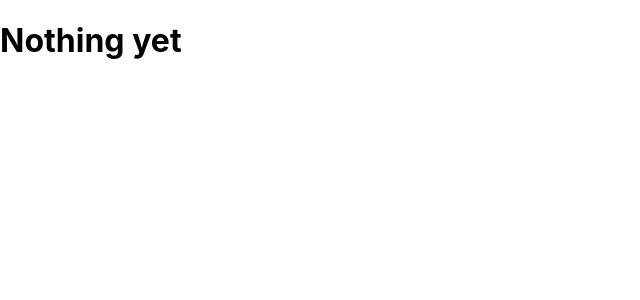
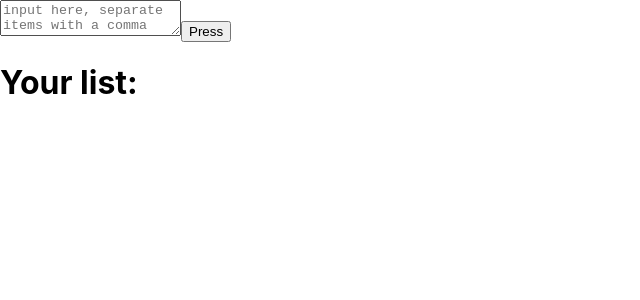
Before and after one commit to Basruhe/react-playground, a React (Create React App) app: page / in a window 1280 px wide. Shown: the top 300 px of the page, without its empty margins (0-640 px from the left). Built offline with nearby package versions, Linux system fonts and the light colour scheme.

Commit message:
working on input field

```diff
--- a/src/components/MapToList/MapToList.js
+++ b/src/components/MapToList/MapToList.js
@@ -8,18 +8,24 @@ export default class MappedList extends Component {
       ListItems: [],
     };
   }
+
+  handleSubmit() {
+    console.log("button pressed");
+  }
+
   render() {
-    return <h1>Nothing yet</h1>;
+    return (
+      <div>
+        <textarea
+          onChange={this.handleChange}
+          value={this.state.userInput}
+          placeholder="input here, separate items with a comma"
+        ></textarea>
+        <button onClick={this.handleSubmit}>Press</button>
+        <h1>Your list:</h1>
+      </div>
+    );
   }
 }
 
-// class MyToDoList extends React.Component {
-//   constructor(props) {
-//     super(props);
-//     // Change code below this line
-// this.state = {
-//   userInput: '',
-//   toDoList: [],
-// }
-
 // Also see; https://www.freecodecamp.org/learn/front-end-libraries/react/use-array-map-to-dynamically-render-elements
```
Also changed, not shown: 1 other file (tests, documents, lock files or other folders).
